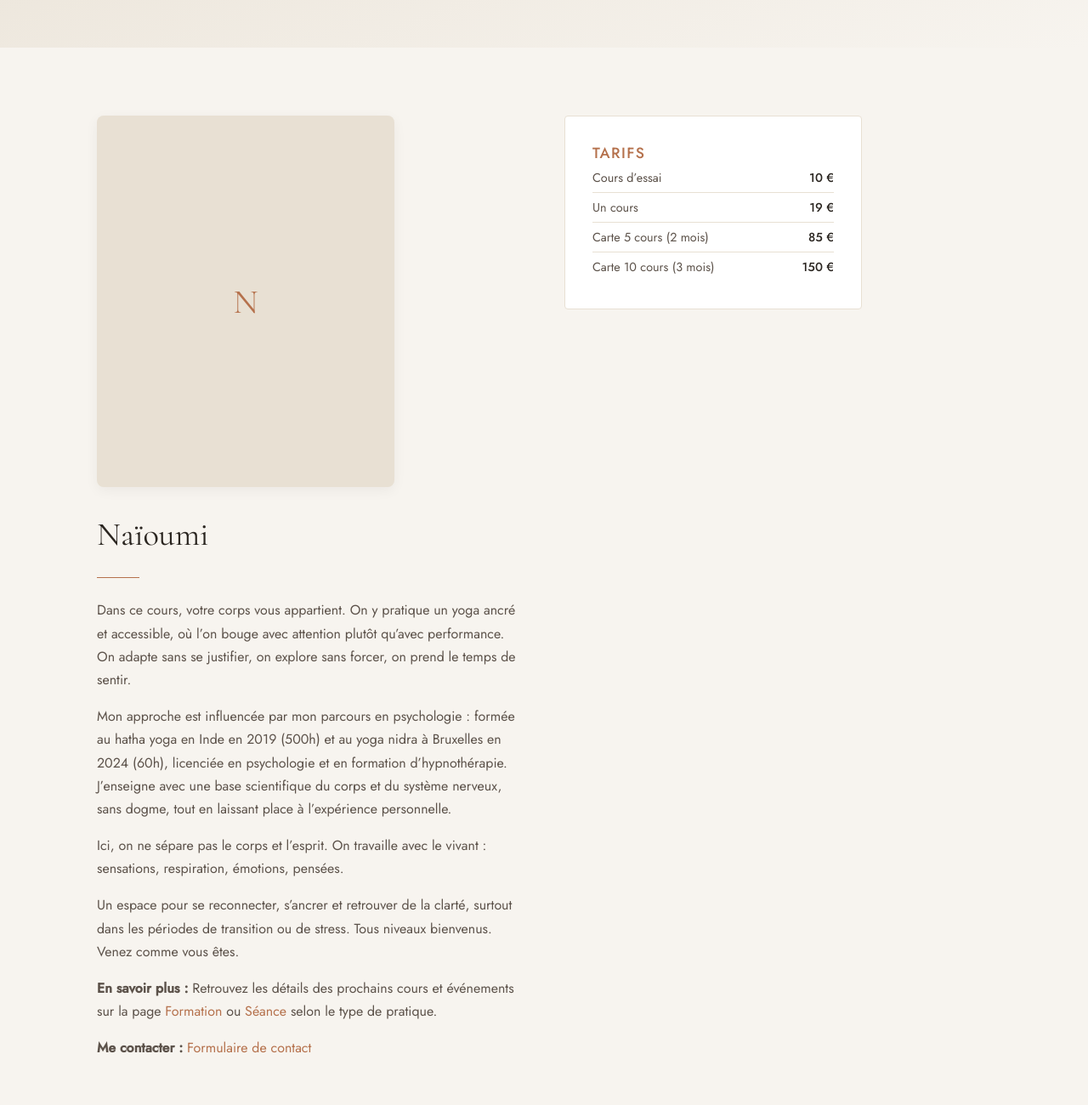
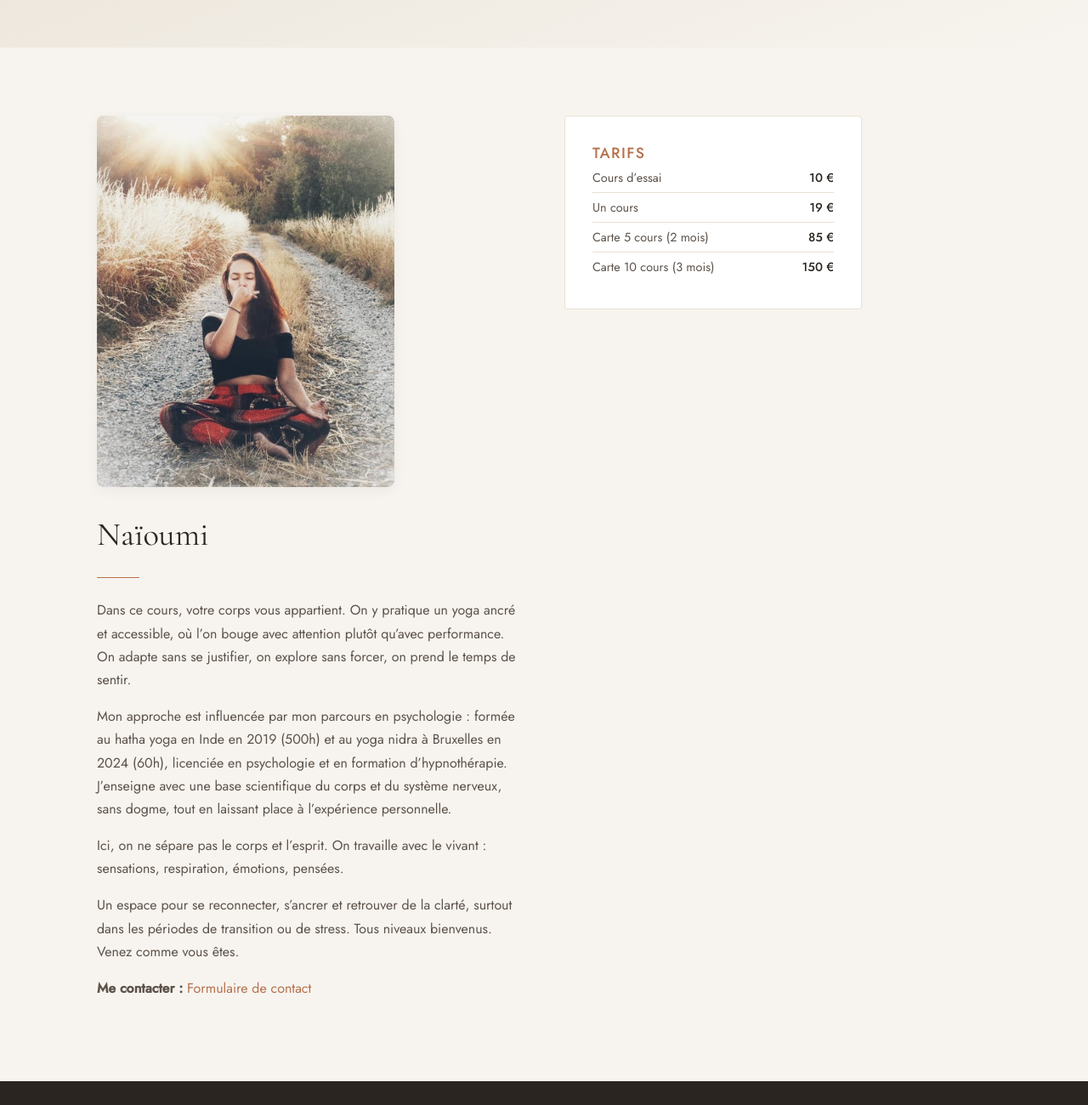
Before and after one commit to etapaz/santosha, a plain HTML site: page profs/naioumi.html in a window 1280 px wide. Shown: the part 380-1680 px from the top of the page at 85% size. Drawn offline with nearby package versions, Linux system fonts and the light colour scheme.

Commit message:
Update Naïoumi: added photo and removed 'see more' section

```diff
--- a/profs/naioumi.html
+++ b/profs/naioumi.html
@@ -23,14 +23,14 @@
             <div class="container">
                 <div class="two-col">
                     <div>
-                        <div class="teacher-avatar large">N</div>
+                        <div class="teacher-avatar large"><img src="../img/naioumi.jpg" alt="Naïoumi"></div>
                         <h2>Naïoumi</h2>
                         <div class="divider"></div>
                         <p>Dans ce cours, votre corps vous appartient. On y pratique un yoga ancré et accessible, où l’on bouge avec attention plutôt qu’avec performance. On adapte sans se justifier, on explore sans forcer, on prend le temps de sentir.</p>
                         <p>Mon approche est influencée par mon parcours en psychologie : formée au hatha yoga en Inde en 2019 (500h) et au yoga nidra à Bruxelles en 2024 (60h), licenciée en psychologie et en formation d’hypnothérapie. J’enseigne avec une base scientifique du corps et du système nerveux, sans dogme, tout en laissant place à l’expérience personnelle.</p>
                         <p>Ici, on ne sépare pas le corps et l’esprit. On travaille avec le vivant : sensations, respiration, émotions, pensées.</p>
                         <p>Un espace pour se reconnecter, s’ancrer et retrouver de la clarté, surtout dans les périodes de transition ou de stress. Tous niveaux bienvenus. Venez comme vous êtes.</p>
-                        <p><strong>En savoir plus :</strong> Retrouvez les détails des prochains cours et événements sur la page <a href="../formation.html">Formation</a> ou <a href="../seance.html">Séance</a> selon le type de pratique.</p>
+
                         <p><strong>Me contacter :</strong> <a href="../contact.html">Formulaire de contact</a></p>
                     </div>
                     <div>
```
Also changed, not shown: professeurs.html (+1 -1 lines), img/naioumi.jpg (added).
